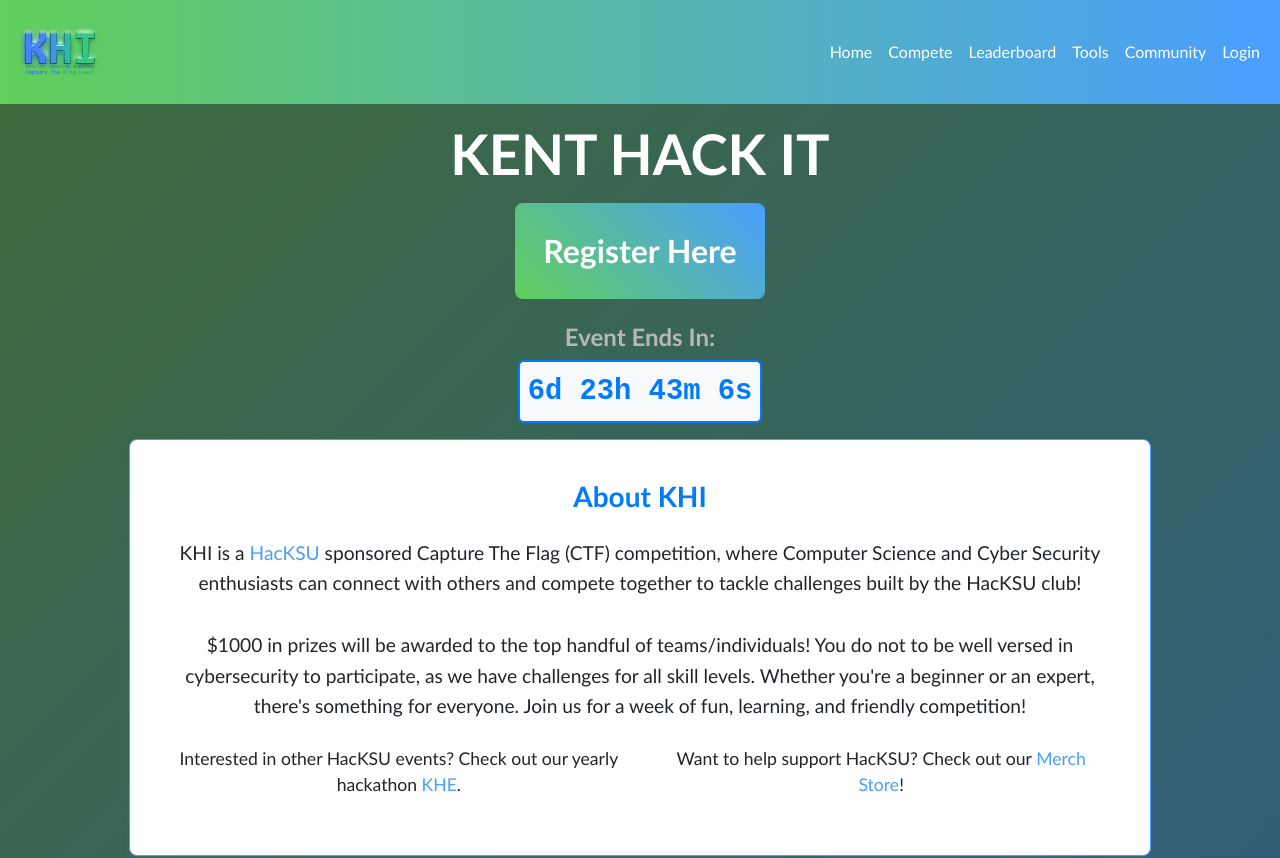
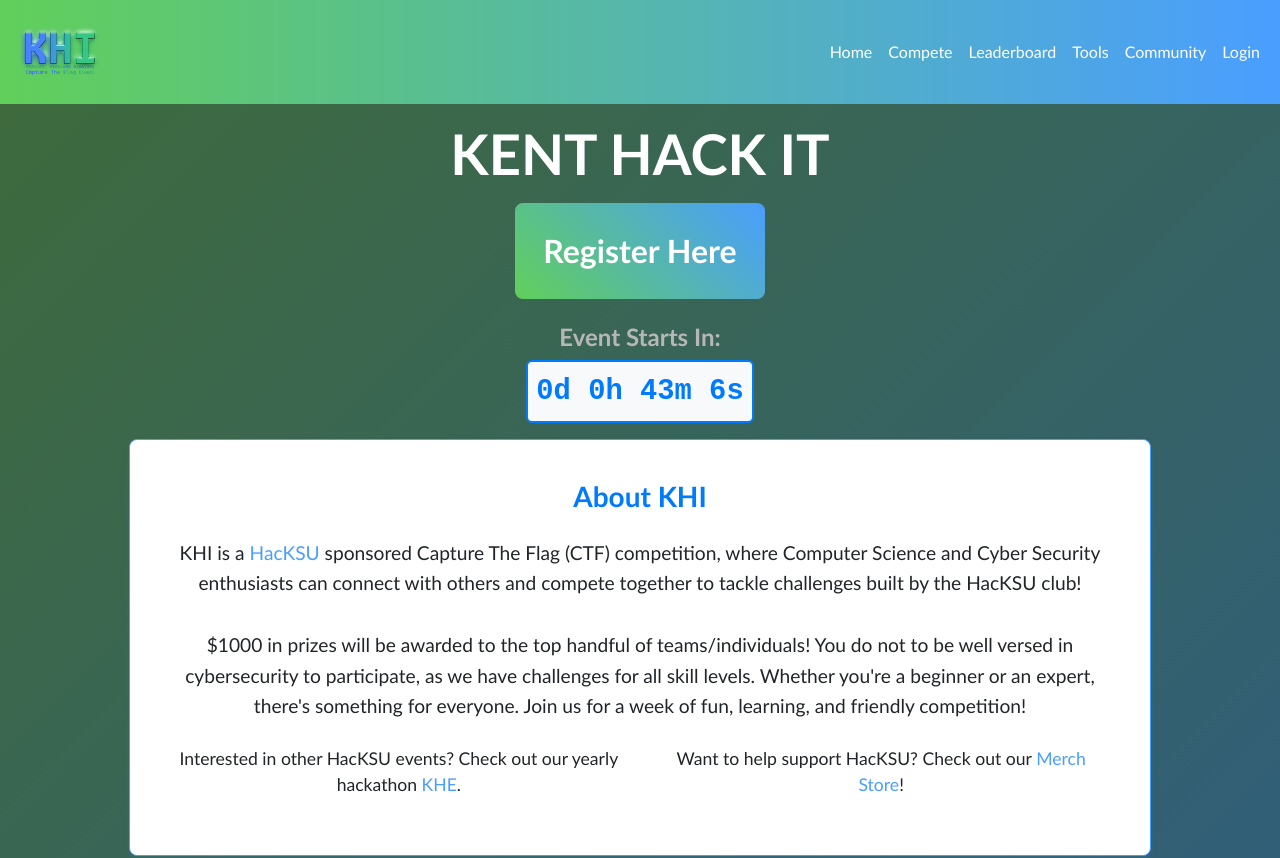
Before and after one commit to hacksu/kent-hack-it, a React (Create React App) app: page / in a window 1280 px wide. Shown: the top 858 px of the page. Built offline with nearby package versions, Linux system fonts and the light colour scheme; no server answers.

Commit message:
Updated start and end time on home-page

```diff
--- a/src/pages/home.js
+++ b/src/pages/home.js
@@ -8,8 +8,9 @@ export function Home() {
   const [countdownLabel, setCountdownLabel] = useState('Event Starts In:');
 
   useEffect(() => {
-    const startDate = new Date('2025-10-14T20:00:00-04:00').getTime(); // Changed to 8pm EST
-    const endDate = new Date('2025-10-21T20:00:00-04:00').getTime(); // End date: 10/21/2025, 8pm EST
+    const clockTime = "21:00:00-04:00"; // 9pm EST
+    const startDate = new Date(`2025-10-14T${clockTime}`).getTime(); // Start date.....10/14/2025, 9pm EST
+    const endDate = new Date(`2025-10-21T${clockTime}`).getTime();   // End date.......10/21/2025, 9pm EST
 
     const updateCountdown = () => {
       const now = new Date().getTime();
```
